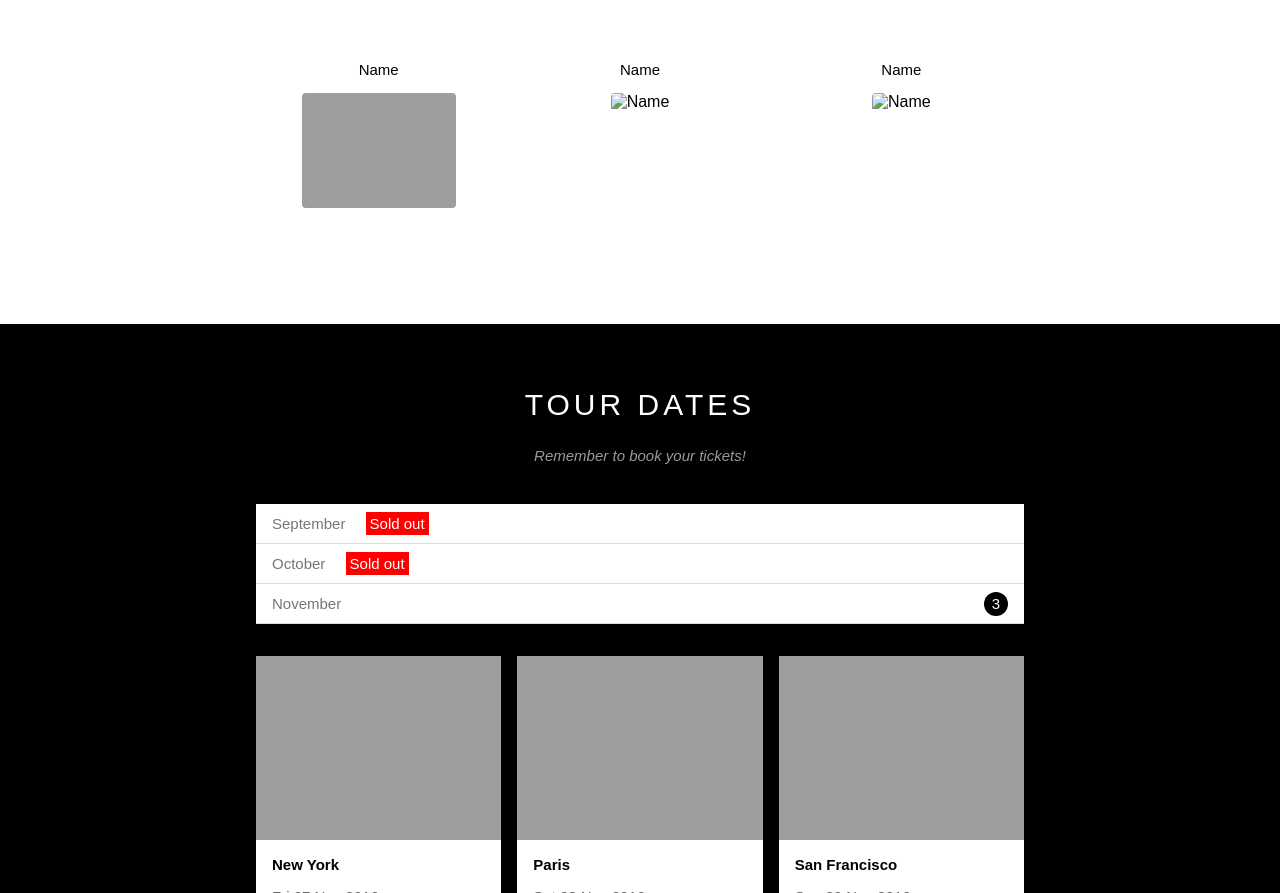
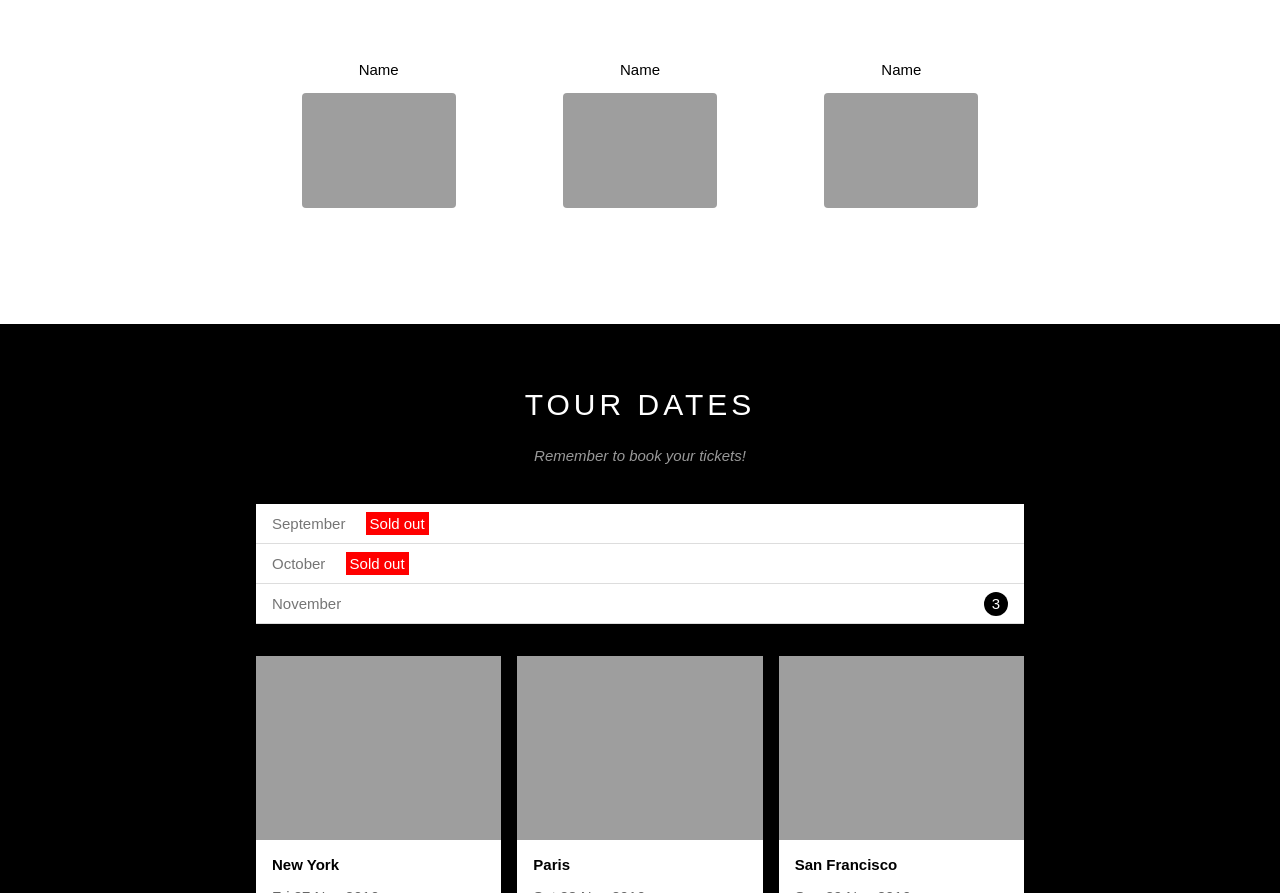
Before and after one commit to SoulMinT05/The-Band, a plain HTML site: page index.html in a window 1280 px wide. Shown: the part 1017-1910 px from the top of the page. Drawn offline with Linux system fonts and the light colour scheme; the site is published under a folder, as on GitHub Pages, so addresses that start at the root find nothing; grey boxes are pictures that could not be loaded.

Commit message:
Update index.html

```diff
--- a/index.html
+++ b/index.html
@@ -80,7 +80,7 @@
             <div class="col col-third s-col-full mt-32 text-center">
               <p class="member-name">Name</p>
               <img
-                src="/assets/img/team/member.jpeg"
+                src="./assets/img/team/member.jpeg"
                 alt="Name"
                 class="member-img"
               />
@@ -88,7 +88,7 @@
             <div class="col col-third s-col-full mt-32 text-center">
               <p class="member-name">Name</p>
               <img
-                src="/assets/img/team/member.jpeg"
+                src="./assets/img/team/member.jpeg"
                 alt="Name"
                 class="member-img"
               />
```
